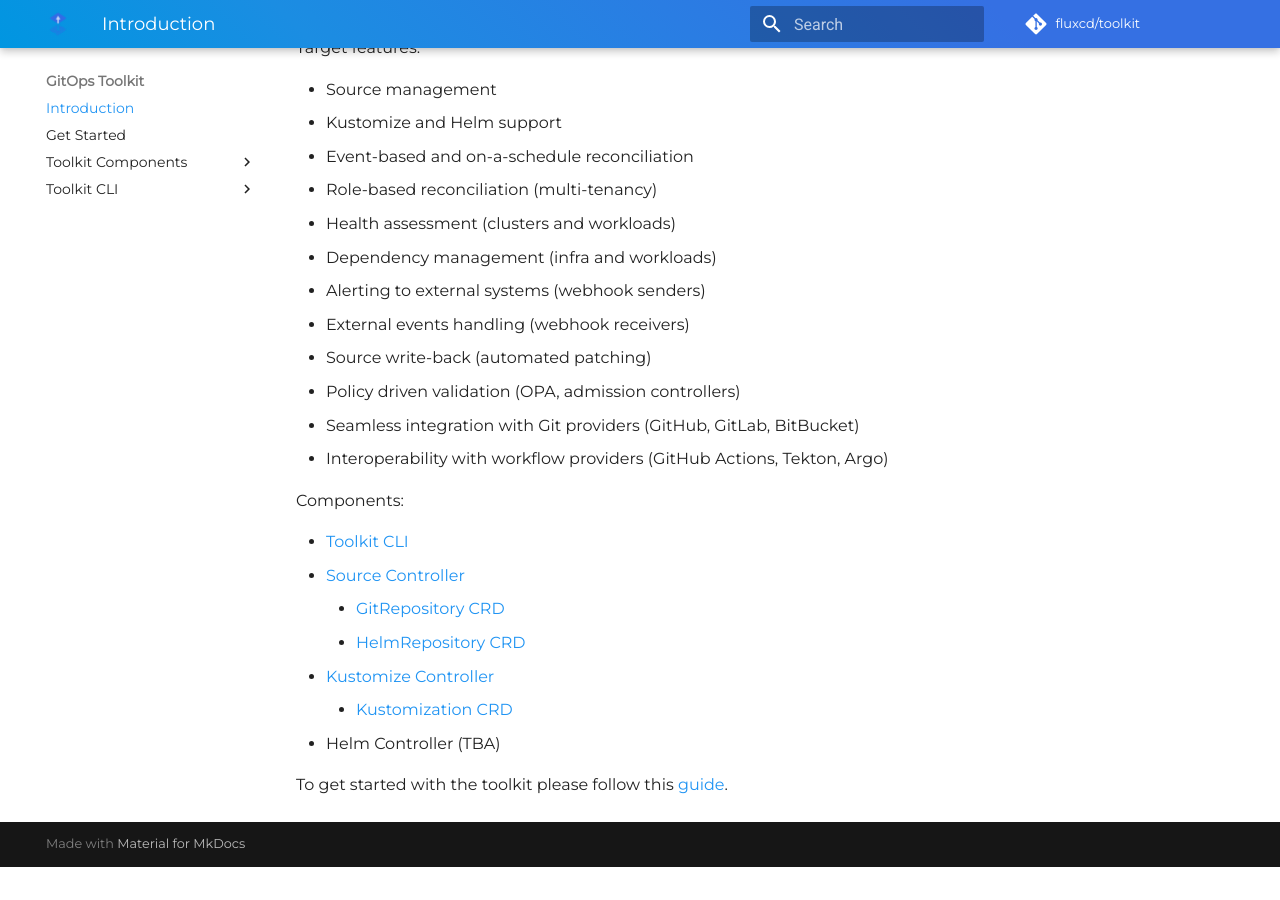
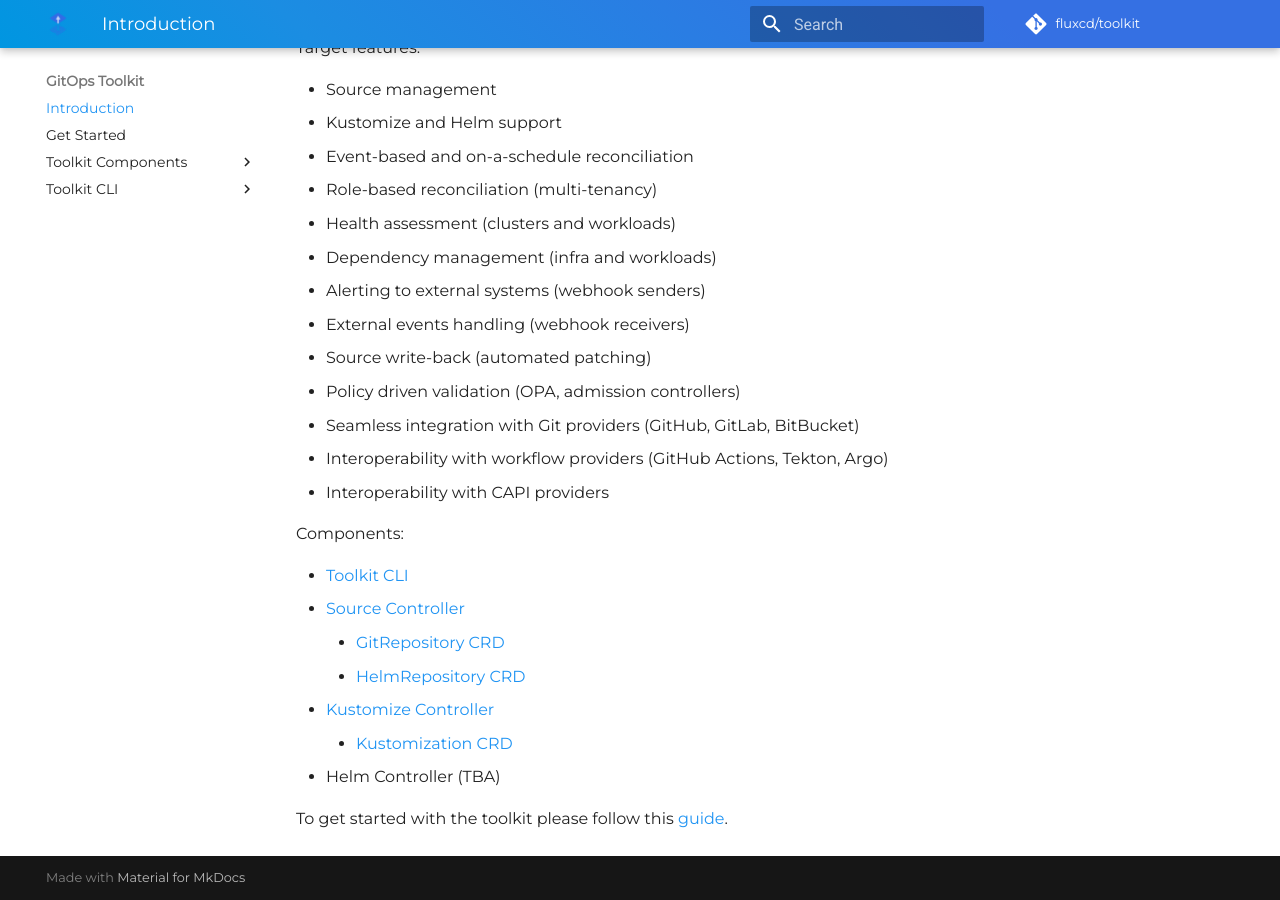
Before and after one commit to cclouddev/flux2, an MkDocs documentation site: the page built from docs/index.md, in a window 1280 px wide and 900 px high, scrolled down 1000 px. Built offline with MkDocs 1.6.1 and Material for MkDocs 9.7.7, drawn with Linux system fonts in a browser that asks for light colours; comment, search, counter and statistics services are not loaded; before the commit the page ends 1867 px from its top, so only the background shows below that.

Commit message:
docs: mention interoperability CAPI providers

```diff
--- a/docs/index.md
+++ b/docs/index.md
@@ -31,6 +31,7 @@ Target features:
 - Policy driven validation (OPA, admission controllers)
 - Seamless integration with Git providers (GitHub, GitLab, BitBucket)
 - Interoperability with workflow providers (GitHub Actions, Tekton, Argo)
+- Interoperability with CAPI providers
 
 Components:
 
```
